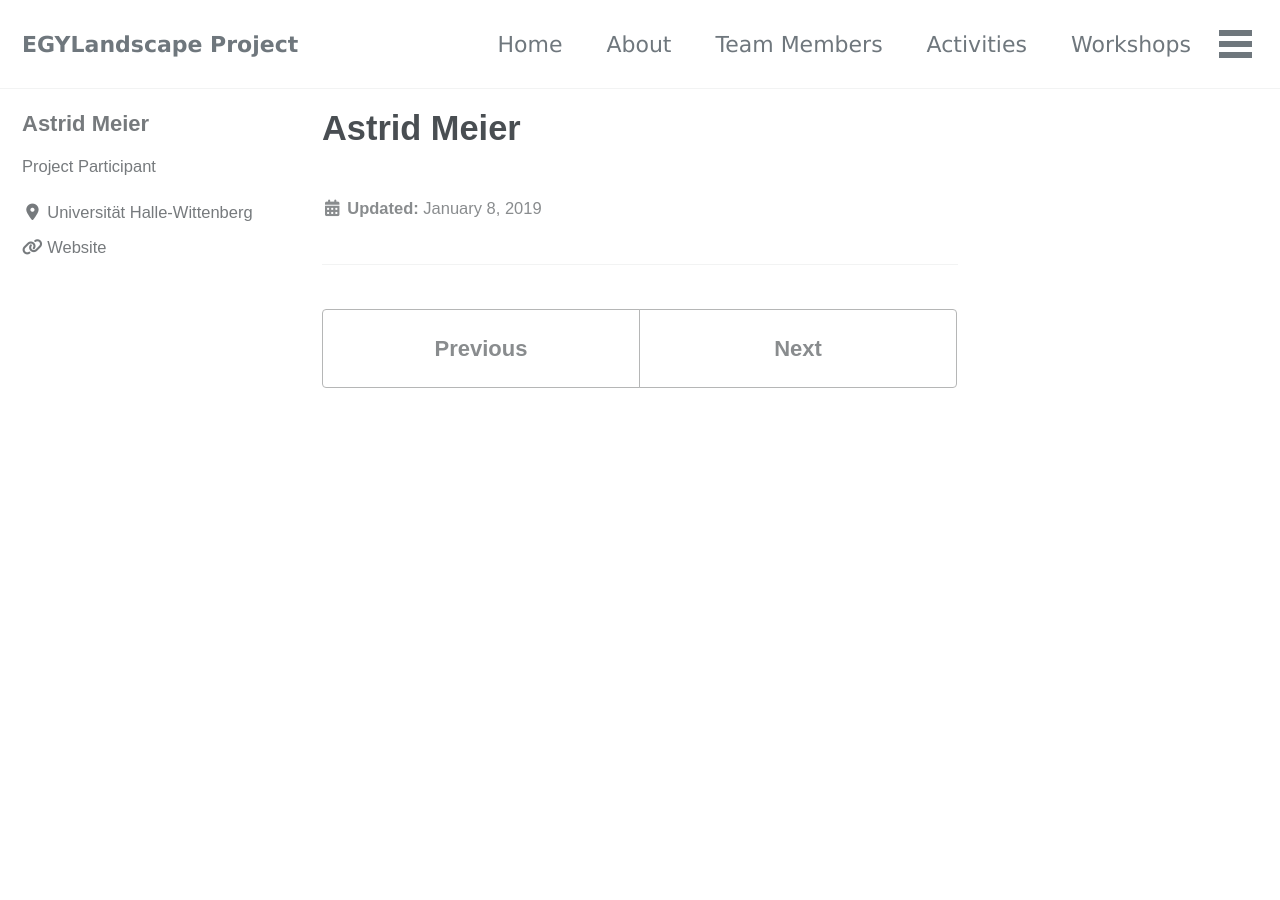
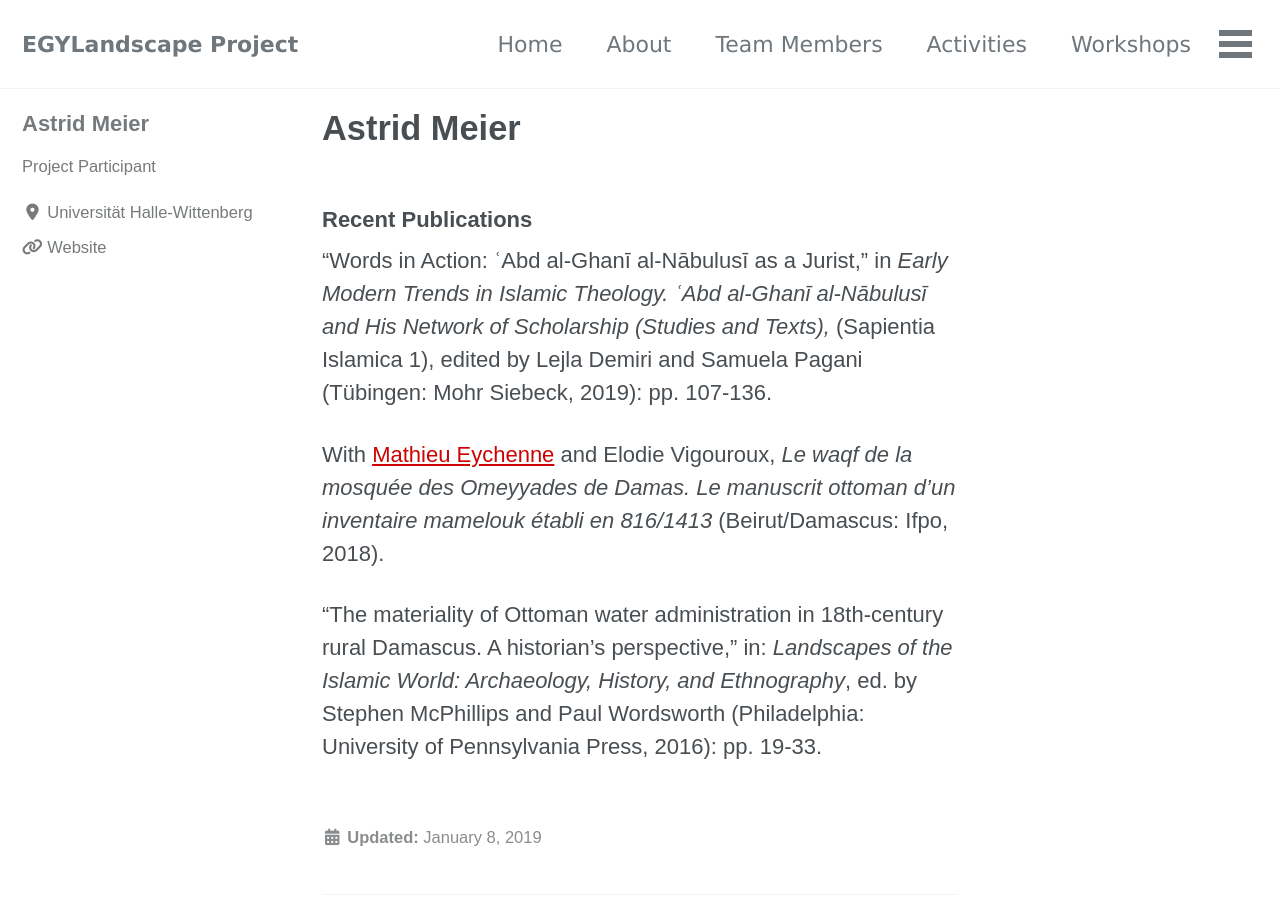
Before and after one commit to mhshaaban/egylandscapeproject.github.io, a Jekyll site: the page built from _members/AstridMeier.md, in a window 1280 px wide and 900 px high. Built offline with Jekyll 4.4.1, drawn with Linux system fonts in a browser that asks for light colours; cached includes are drawn as plain includes; nearby versions of some CDN libraries; some web fonts are replaced.

Commit message:
Update AstridMeier.md

```diff
--- a/_members/AstridMeier.md
+++ b/_members/AstridMeier.md
@@ -8,3 +8,11 @@ toc: false
 toc_sticky: false
 layout: single
 ---
+
+### Recent Publications
+
+"Words in Action: ʿAbd al-Ghanī al-Nābulusī as a Jurist," in *Early Modern Trends in Islamic Theology. ʿAbd al-Ghanī al-Nābulusī and His Network of Scholarship* *(Studies and Texts),* (Sapientia Islamica 1), edited by Lejla Demiri and Samuela Pagani (Tübingen: Mohr Siebeck, 2019): pp. 107-136.
+
+With [Mathieu Eychenne](https://www.egylandscape.org/members/MathieuEychenne/) and Elodie Vigouroux, *Le waqf de la mosquée des Omeyyades de Damas. Le manuscrit ottoman d'un inventaire mamelouk établi en 816/1413* (Beirut/Damascus: Ifpo, 2018).
+
+"The materiality of Ottoman water administration in 18th-century rural Damascus. A historian's perspective," in: *Landscapes of the Islamic World: Archaeology, History, and Ethnography*, ed. by Stephen McPhillips and Paul Wordsworth (Philadelphia: University of Pennsylvania Press, 2016): pp. 19-33.
```
